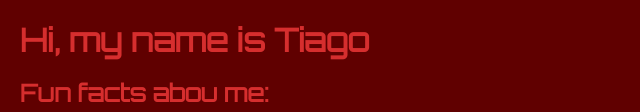
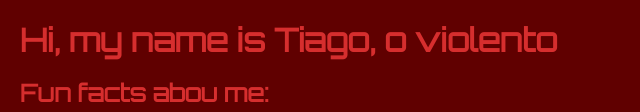
Before and after one commit to PECCIN21/personal-site, a plain HTML site: page index.html in a window 1280 px wide. Shown: the part 310-422 px from the top of the page, without its empty margins (0-640 px from the left). Drawn offline with nearby package versions, Linux system fonts and the light colour scheme; a web font is replaced by a local one.

Commit message:
Update index.html

```diff
--- a/index.html
+++ b/index.html
@@ -7,7 +7,7 @@
     </head>
     <body>
         <img src="DSC00592.JPG">
-        <h1>Hi, my name is Tiago</h1>
+        <h1>Hi, my name is Tiago, o violento</h1>
         <h2>Fun facts abou me:</h2>
         <ul><li>I´m 43 years old</li><li>I live in Brazil</li><li>I play basketball</li></ul>
         <P>Please connect with me on <a href="https://www.linkedin.com/comm/mynetwork/?trk=eml-wym-invt&midToken=AQFi1GT4Jz0LVw&midSig=0rifOCAHBTfak1&trkEmail=eml-email_notification_digest_01-null-38-null-null-efepew~l4xatfze~qe-null-neptune%2Fmynetwork&lipi=urn%3Ali%3Apage%3Aemail_email_notification_digest_01%3BASx8q9a9TZWXVFVHsOPLwQ%3D%3D">LinkedIn</a>
```
